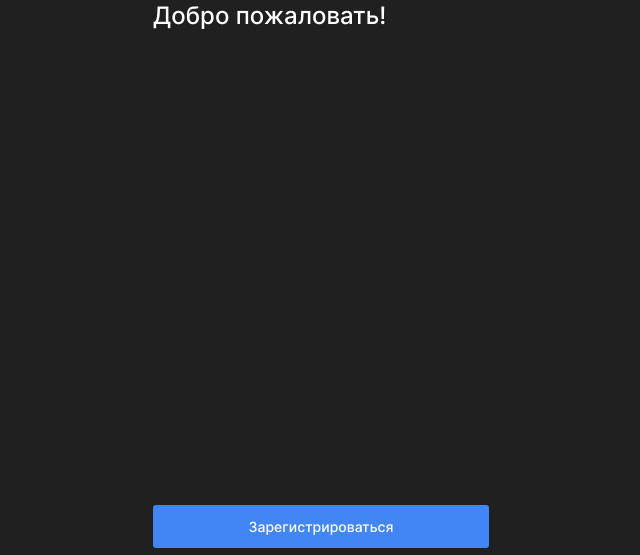
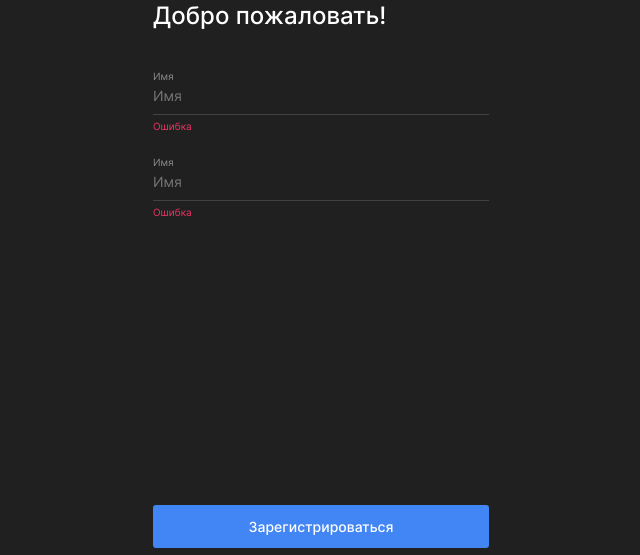
Before and after one commit to dzoric1/movies-explorer-frontend, a React (Create React App) app: page /signup in a window 1280 px wide. Shown: the part 150-705 px from the top of the page, without its empty margins (319-959 px from the left). Built offline with nearby package versions, Linux system fonts and the light colour scheme.

Commit message:
realized auth input

```diff
--- a/src/components/Auth/Auth.css
+++ b/src/components/Auth/Auth.css
@@ -46,8 +46,13 @@
   flex-direction: column;
   align-items: center;
 }
+
 .auth__form-inputs {
   flex: 1;
+  width: 100%;
+  display: flex;
+  flex-direction: column;
+  gap: 24px;
 }
 
 .auth__form-footer {
--- a/src/components/Auth/Auth.jsx
+++ b/src/components/Auth/Auth.jsx
@@ -1,4 +1,5 @@
 import { Link } from 'react-router-dom';
+import AuthInput from '../AuthInput/AuthInput';
 import './Auth.css'
 import logo from '../../assets/images/logo.svg'
 
@@ -10,7 +11,10 @@ const Auth = () => {
       </Link>
       <h1 className="auth__title">Добро пожаловать!</h1>
       <form className="auth__form">
-        <div className='auth__form-inputs'></div>
+        <div className='auth__form-inputs'>
+          <AuthInput />
+          <AuthInput />
+        </div>
         <div className='auth__form-footer'>
           <button
             className="auth__submit hover-opacity"
--- /dev/null
+++ b/src/components/AuthInput/AuthInput.css
@@ -0,0 +1,43 @@
+.auth-input {
+  width: 100%;
+  display: flex;
+  flex-direction: column;
+}
+
+.auth-input__label {
+  color: #8b8b8b;
+  font-size: 10px;
+  line-height: normal;
+  margin: 0 0 5px 0;
+}
+
+.auth-input__input {
+  color: #fff;
+  padding: 0px 0 10px 0;
+  box-sizing: border-box;
+  font-size: 14px;
+  line-height: normal;
+  border: none;
+  border-bottom: 1px solid #424242;
+  background-color: transparent;
+  transition: border 0.3s ease;
+}
+
+.auth-input__input:invalid {
+  color: #ee3465;
+}
+
+.auth-input__input:focus {
+  outline: none;
+}
+
+.auth-input__input_type_error {
+  border-bottom: 1px solid #ee3465;
+}
+
+.auth-input__error {
+  color: #ee3465;
+  font-size: 10px;
+  line-height: normal;
+  margin: 5px 0 0 0;
+}
--- /dev/null
+++ b/src/components/AuthInput/AuthInput.jsx
@@ -0,0 +1,10 @@
+import './AuthInput.css';
+
+const AuthInput = () => (
+  <label className='auth-input'>
+    <span className='auth-input__label'>Имя</span>
+    <input className='auth-input__input' type='text' placeholder='Имя' />
+    <span className='auth-input__error'>Ошибка</span>
+  </label>
+);
+export default AuthInput;
```
